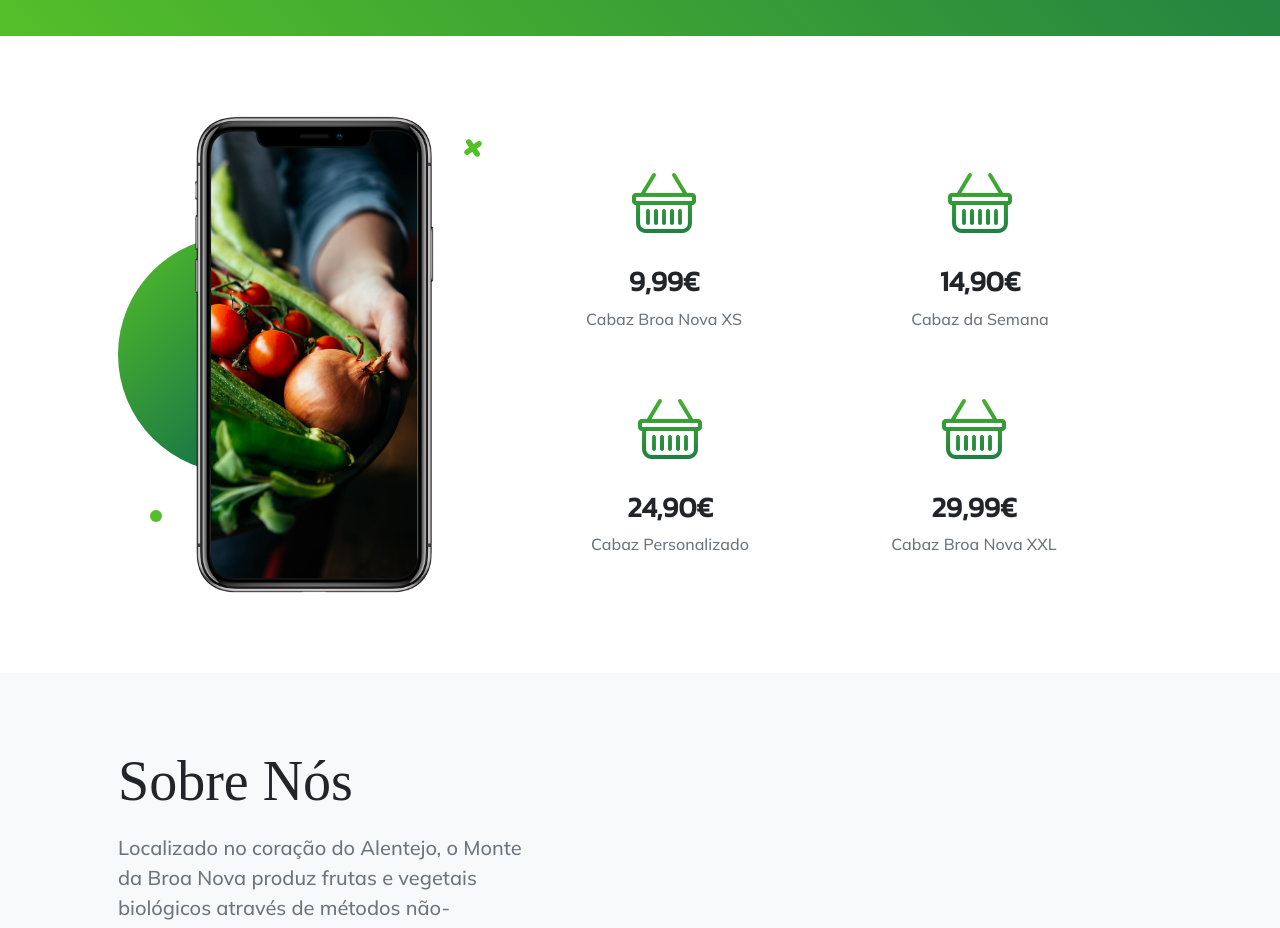
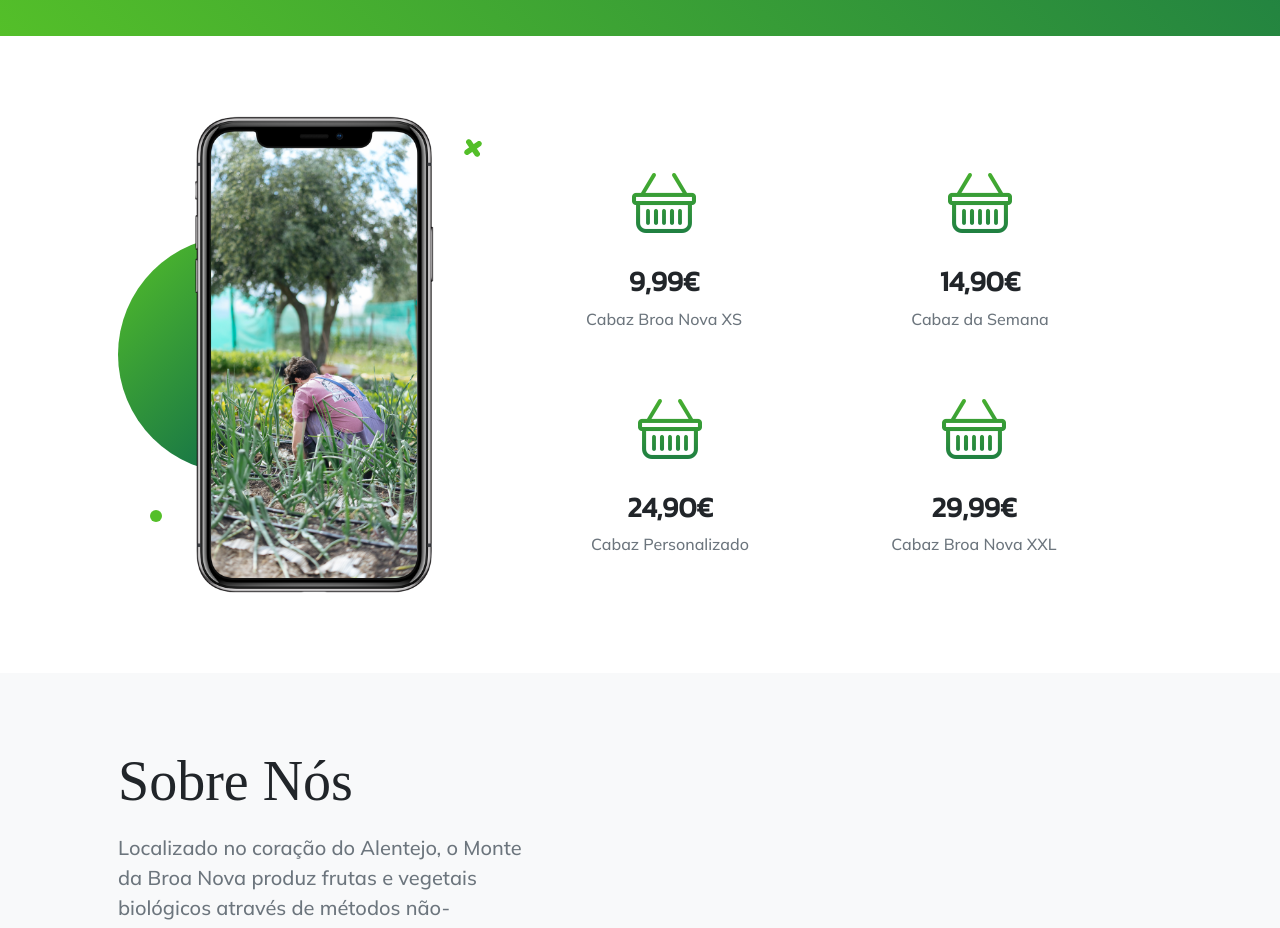
Before and after one commit to samiwinho/monte-broa-nova, a plain HTML site: page index.html in a window 1280 px wide. Shown: the part 1060-1988 px from the top of the page. Drawn offline with nearby package versions, Linux system fonts and the light colour scheme.

Commit message:
second commit

```diff
--- a/index.html
+++ b/index.html
@@ -158,11 +158,12 @@
                             <div class="device-wrapper">
                                 <div class="device" data-device="iPhoneX" data-orientation="portrait" data-color="black">
                                     <div class="screen bg-black">
-                                        <img style="max-width: 100%; height: 100%;" src="./assets/img/cabaz_oferta_vertical.jpg"
-                                        <!-- PUT CONTENTS HERE:-->
+                                        <img style="max-width: 100%; height: 100%;" src="./assets/img/DSC03744.jpg">
+
                                         <!-- * * This can be a video, image, or just about anything else.-->
                                         <!-- * * Set the max width of your media to 100% and the height to-->
                                         <!-- * * 100% like the demo example below.-->
+                                        <!-- <video muted="muted" autoplay="" loop="" style="max-width: 100%; height: 100%"><source src="assets/img/demo-screen.mp4" type="video/mp4" /></video>  -->
                                     </div>
                                 </div>
                             </div>
```
Also changed, not shown: assets/img/DSC03744.jpg (added), 2 other files.
